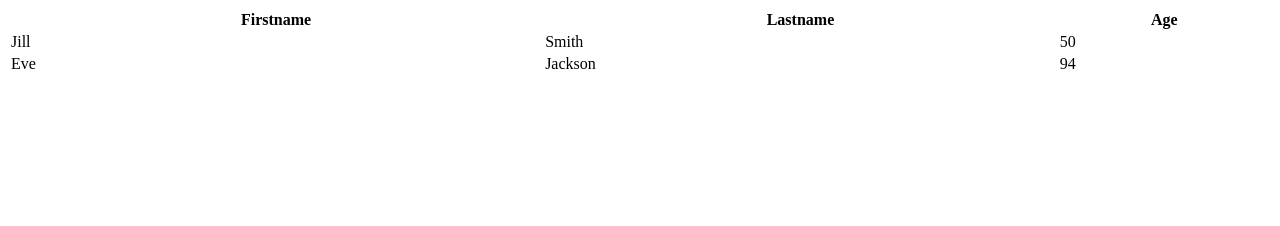
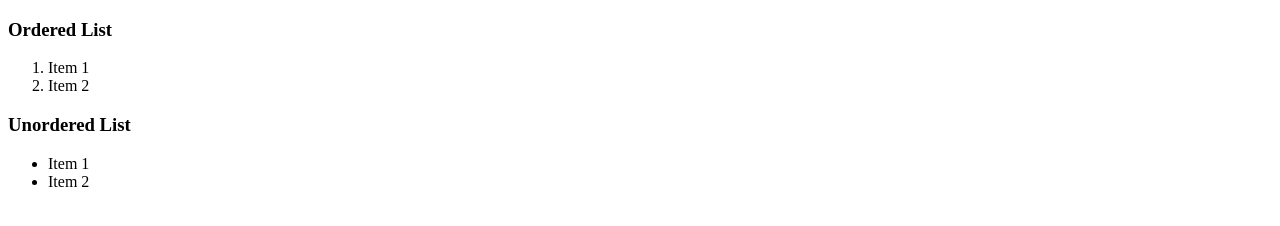
Before and after one commit to mbokinala/html-workshop-files, a plain HTML site: page playground.html in a window 1280 px wide. Drawn offline with Linux system fonts and the light colour scheme.

Commit message:
added list items

```diff
--- a/playground.html
+++ b/playground.html
@@ -37,7 +37,7 @@
 
         <!--Table-->
 
-        <table style="width:100%">
+        <!-- <table style="width:100%">
             <tr>
                 <th>Firstname</th>
                 <th>Lastname</th>
@@ -53,7 +53,19 @@
                 <td>Jackson</td>
                 <td>94</td>
             </tr>
-</table>
+        </table> -->
+
+        <h3>Ordered List</h3>
+        <ol>
+            <li>Item 1</li>
+            <li>Item 2</li>
+        </ol>
+
+        <h3>Unordered List</h3>
+        <ul>
+            <li>Item 1</li>
+            <li>Item 2</li>
+        </ul>
 
     </body>
 </html>
```
